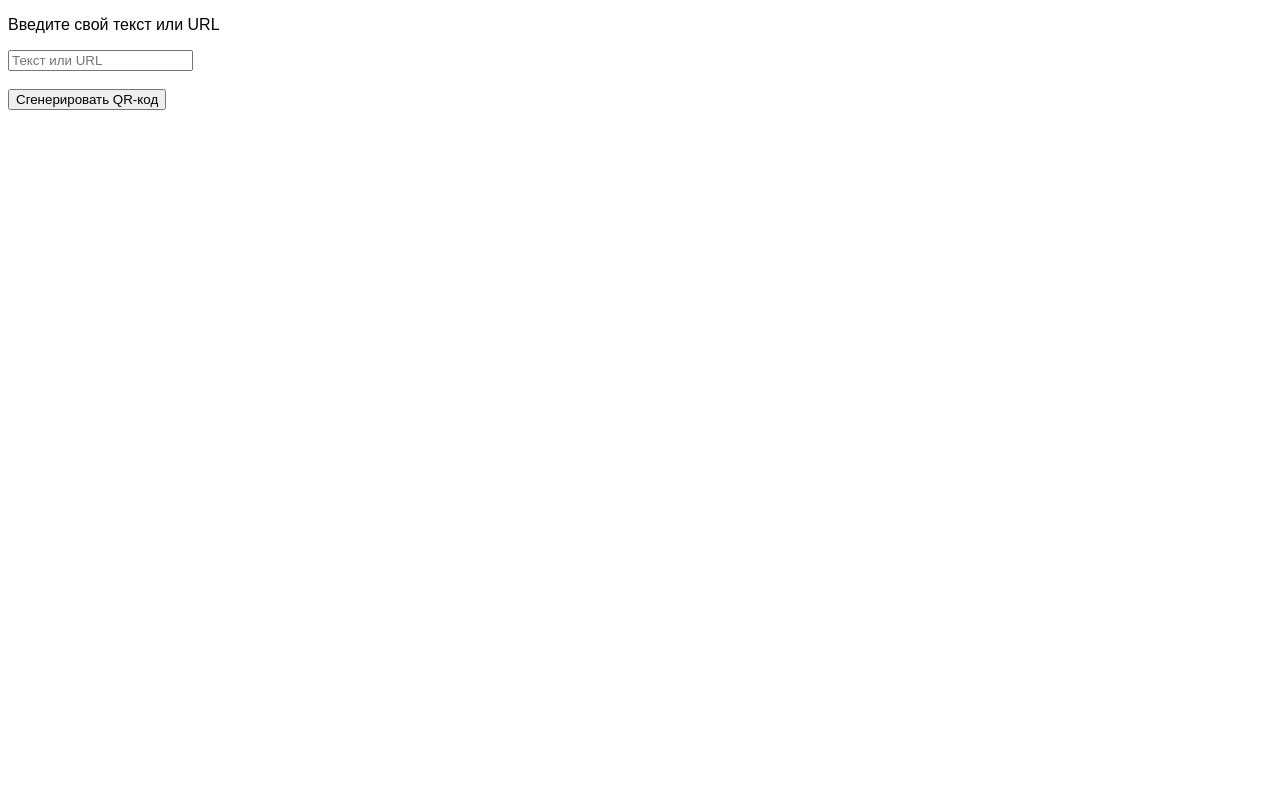
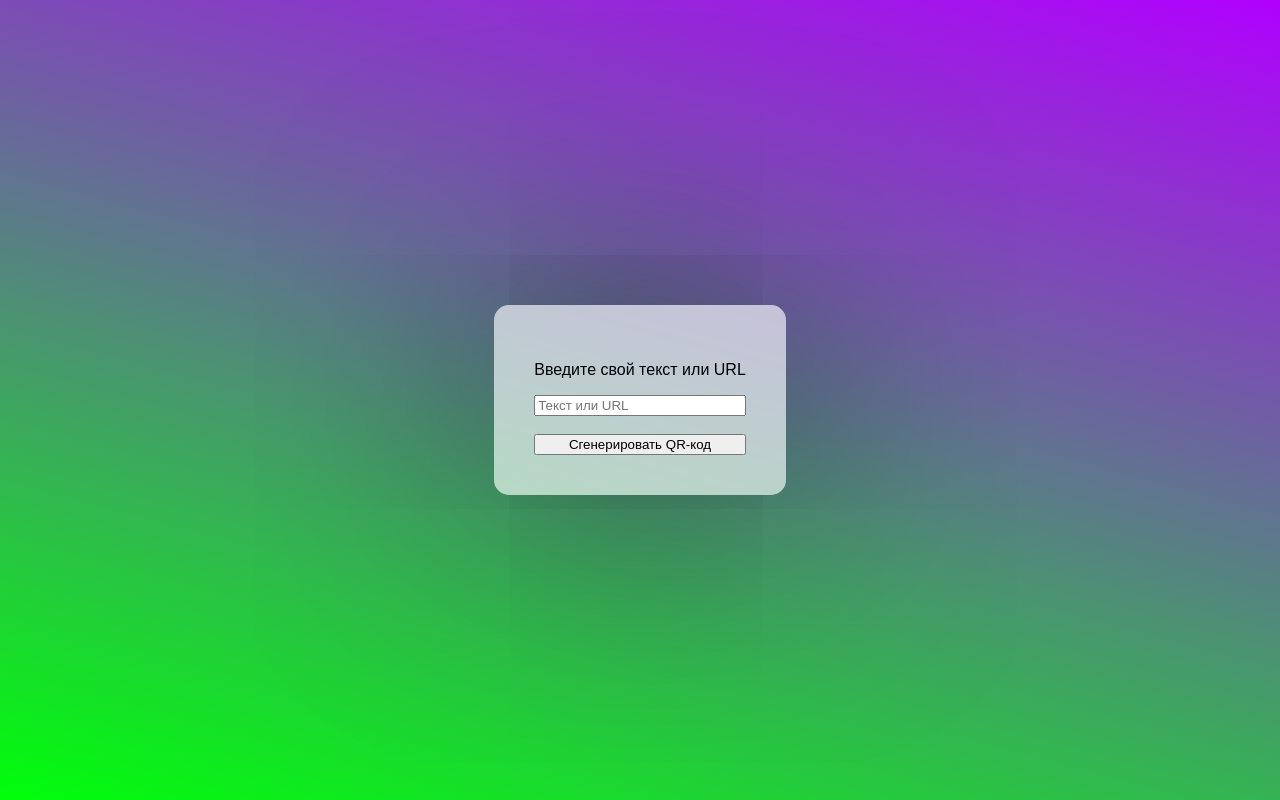
Before and after one commit to EnderSeva/QR-Code-Generator, a plain HTML site: page index.html in a window 1280 px wide. Drawn offline with Linux system fonts and the light colour scheme; a web font is replaced by a local one.

Commit message:
It's Done

```diff
--- a/index.html
+++ b/index.html
@@ -11,13 +11,13 @@
 </head>
 
 <body>
-    <div>
-        <p>Введите свой текст или URL</p>
-        <input type="text" placeholder="Текст или URL" id="qrText">
-        <div id="imgBox">
+    <div class="gen">
+        <p class="TEXT">Введите свой текст или URL</p>
+        <input type="text" placeholder="Текст или URL" id="qrText" class="URLI">
+        <div id="imgBox" class="QRB">
             <img src="" alt="" id="qrImage">
         </div>
-        <button onClick="generateQR()">Сгенерировать QR-код</button>
+        <button onClick="generateQR()" class="BTN">Сгенерировать QR-код</button>
     </div>
 
     <script src="script1.js"></script>
--- a/script1.js
+++ b/script1.js
@@ -4,7 +4,7 @@ let qrText = document.getElementById("qrText");
 
 function generateQR() {
     if (qrText.value.length > 0) {
-        qrImage.src = "http://api.qrserver.com/v1/create-qr-code/?size=1000x1000&data=" + qrText.value;
+        qrImage.src = "http://api.qrserver.com/v1/create-qr-code/?size=500x500&data=" + qrText.value;
         imgBox.classList.add("show-img");
     } else {
         qrText.classList.add("error");
--- a/style.css
+++ b/style.css
@@ -3,3 +3,21 @@
     font-weight: 400;
     font-style: normal;
 }
+
+body {
+    margin: 0;
+    padding: 0;
+    min-height: 100vh;
+    display: flex;
+    justify-content: center;
+    align-items: center;
+    background: linear-gradient(15deg, #00ff0a, #b100ff);
+}
+
+.gen {
+    padding: 40px;
+    background: rgba(255, 255, 255, 0.61);
+    box-shadow: 0 0 250px rgba(0, 0, 0, 0.54);
+    border-radius: 15px;
+    display: grid;
+}
```
